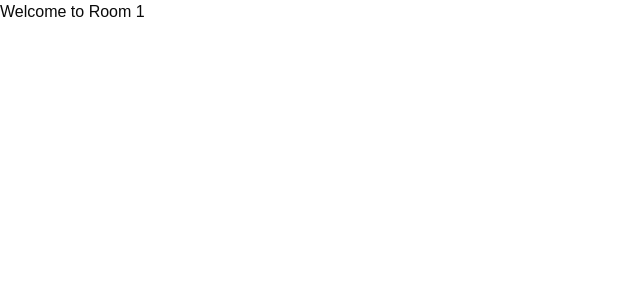
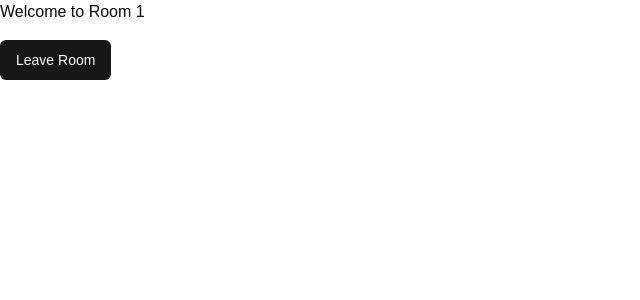
Before and after one commit to luctra02/tic-tac-toe, a Next.js app in the folder frontend/: page /room/1 in a window 1280 px wide. Shown: the top 300 px of the page, without its empty margins (0-640 px from the left). Built offline with nearby package versions, Linux system fonts and the light colour scheme; no server answers.

Commit message:
feat(frontend): :sparkles: add functionality to leave room after creating or joining one

```diff
--- a/frontend/src/app/room/[roomID]/page.tsx
+++ b/frontend/src/app/room/[roomID]/page.tsx
@@ -1,14 +1,33 @@
 "use client";
 
+import { useRouter } from "next/navigation";
 import { useSocketContext } from "@/components/SocketProvider";
+import { Button } from "@/components/ui/button";
+import { use } from "react";
 
-export default function RoomPage({ params }: { params: { roomID: string } }) {
-    // Access `roomID` directly since `params` are passed synchronously here
-    const { roomID } = params;
+export default function RoomPage({
+    params,
+}: {
+    params: Promise<{ roomID: string }>;
+}) {
+    const { roomID } = use(params);
 
-    const { socket } = useSocketContext();
+    const router = useRouter();
+    const { socket, leaveRoom } = useSocketContext();
 
+    const handleLeaveRoom = () => {
+        if (socket) {
+            leaveRoom(roomID);
+        }
+        router.push(`/`);
+    };
 
-    return <div>Welcome to Room {roomID}</div>;
-
+    return (
+        <div>
+            <h1>Welcome to Room {roomID}</h1>
+            <Button onClick={handleLeaveRoom} className="mt-4">
+                Leave Room
+            </Button>
+        </div>
+    );
 }
--- a/frontend/src/components/SocketProvider.tsx
+++ b/frontend/src/components/SocketProvider.tsx
@@ -8,6 +8,7 @@ import { Socket } from "socket.io-client";
 interface SocketContextType {
     socket: Socket | null; // Expose the socket instance
     playersOnline: number;
+    leaveRoom: (roomID: string) => void; // Add leaveRoom method to the context
 }
 
 const SocketContext = createContext<SocketContextType | undefined>(undefined);
@@ -15,8 +16,15 @@ const SocketContext = createContext<SocketContextType | undefined>(undefined);
 export const SocketProvider = ({ children }: { children: ReactNode }) => {
     const { socket, playersOnline } = useSocket("http://localhost:3001");
 
+    // Leave room handler
+    const leaveRoom = (roomID: string) => {
+        if (socket) {
+            socket.emit("leaveRoom", roomID); // Emit custom leaveRoom event
+        }
+    };
+
     return (
-        <SocketContext.Provider value={{ socket, playersOnline }}>
+        <SocketContext.Provider value={{ socket, playersOnline, leaveRoom }}>
             {children}
         </SocketContext.Provider>
     );
```
Also changed, not shown: 1 other file (tests, documents, lock files or other folders).
